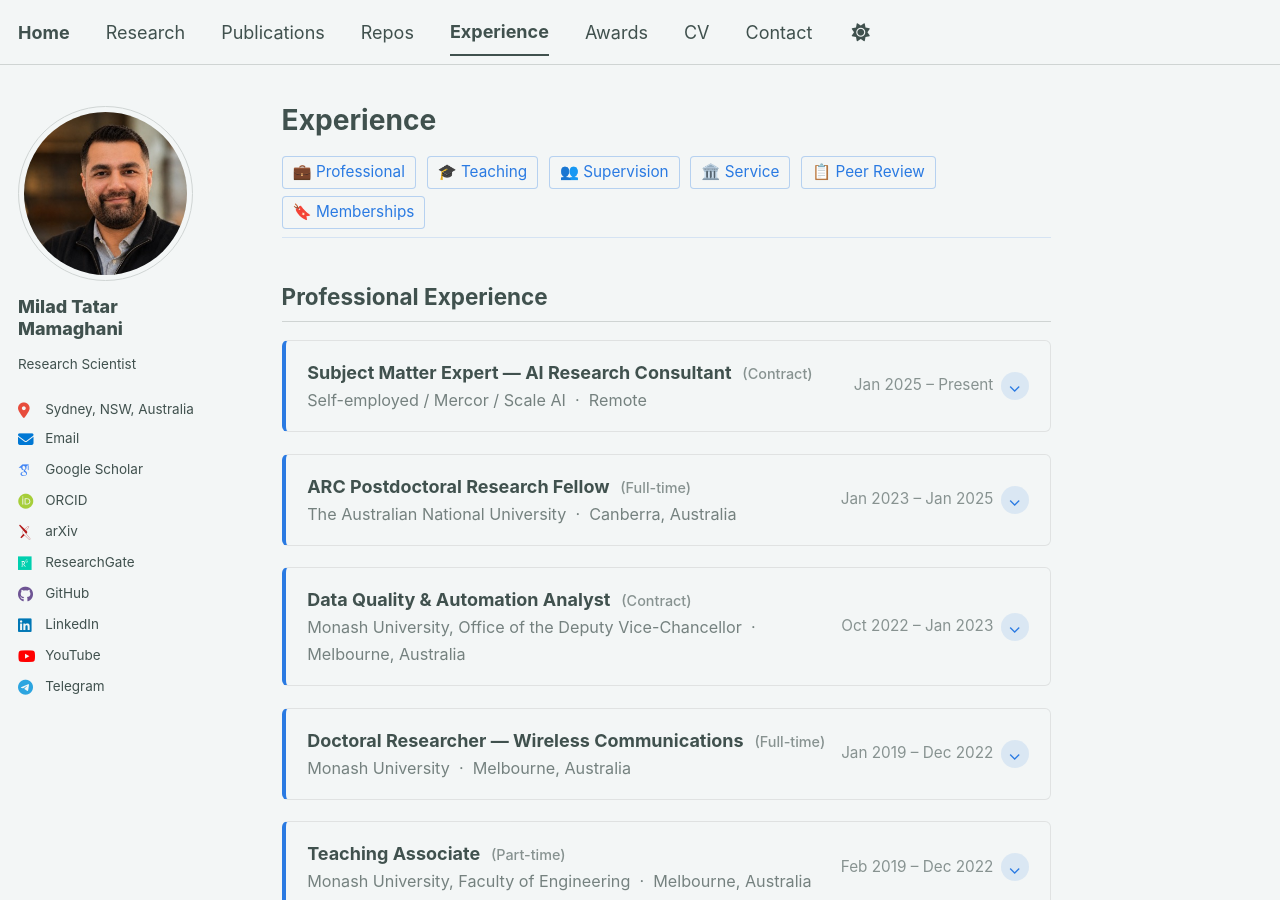
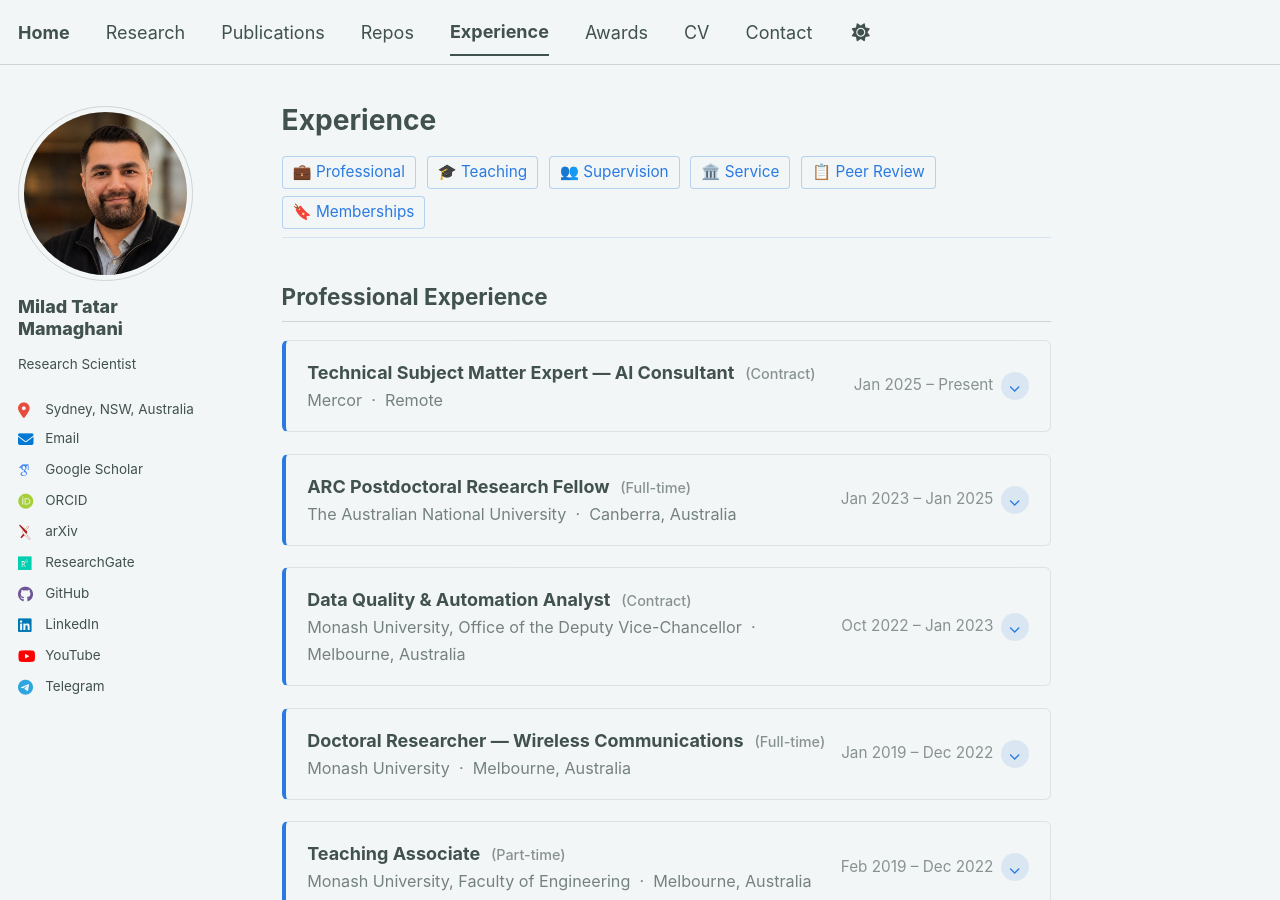
Before and after one commit to miladtm94/miladtm94.github.io, a Jekyll site: the page built from _pages/experience.html, in a window 1280 px wide and 900 px high. Built offline with Jekyll 4.4.1, drawn with Linux system fonts in a browser that asks for light colours; some web fonts are replaced.

Commit message:
some  updates

```diff
--- a/_data/experience.yml
+++ b/_data/experience.yml
@@ -9,9 +9,9 @@
 #     - "Impact-focused bullet."
 
 professional:
-  - title: "Subject Matter Expert — AI Research Consultant"
+  - title: "Technical Subject Matter Expert — AI Consultant"
     type: "Contract"
-    organization: "Self-employed / Mercor / Scale AI"
+    organization: "Mercor"
     location: "Remote"
     date: "Jan 2025 &ndash; Present"
     highlights:
```
